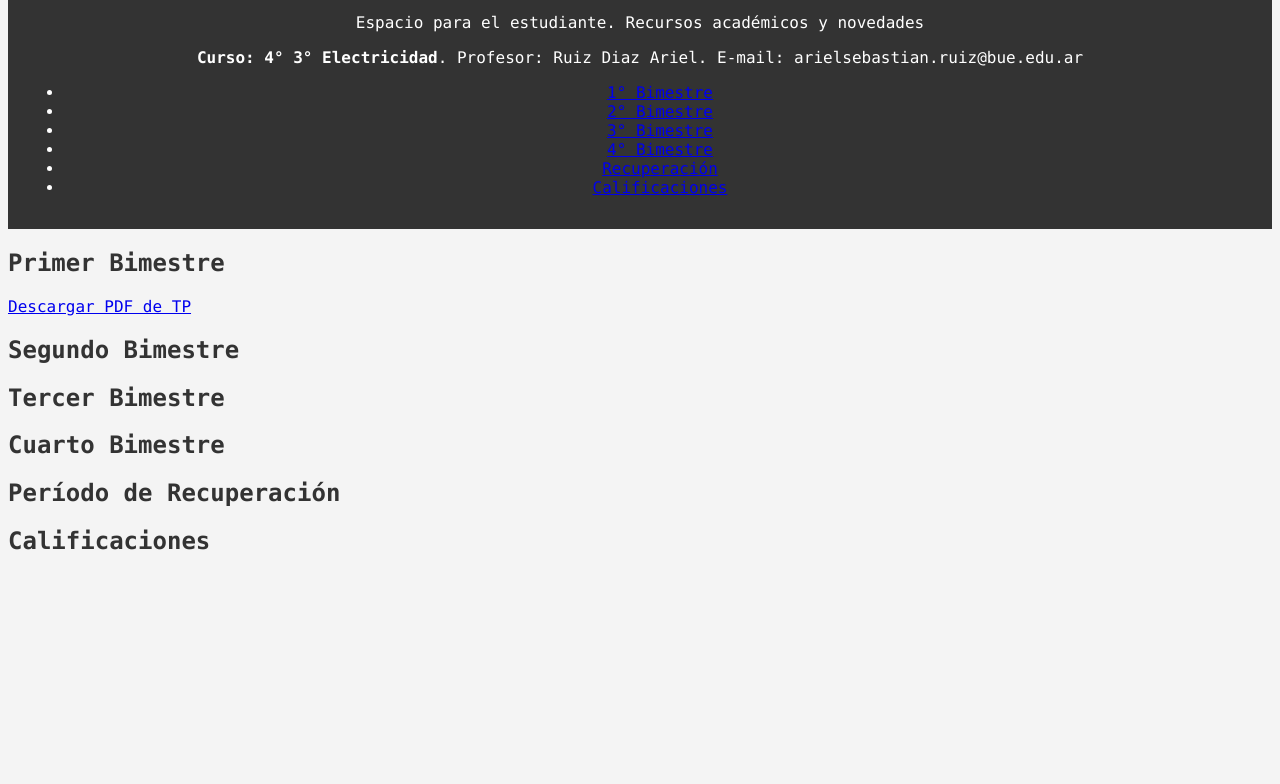
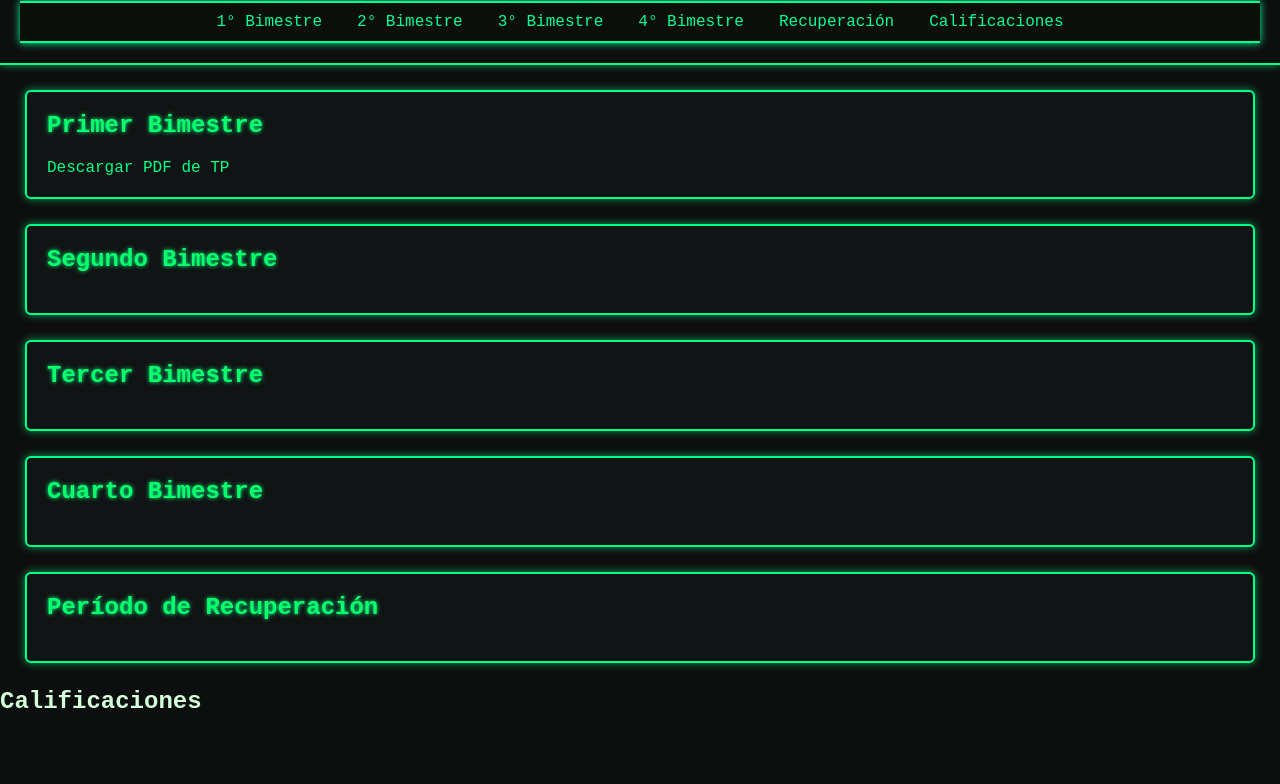
Before and after one commit to arielsrd-desing/et9mat4, a plain HTML site: page index.html in a window 1280 px wide. Shown: the part 128-912 px from the top of the page. Before the commit the page ends 800 px from the top, so only its background shows below. Drawn offline with Linux system fonts and the light colour scheme; a script that the page names is missing.

Commit message:
Update styles.css

```diff
--- a/styles.css
+++ b/styles.css
@@ -1,35 +1,189 @@
-header {
-    position: sticky;
-    top: 0;
-    background-color: #333; /* Color de fondo */
-    color: #fff; /* Color del texto */
-    padding: 1em;
-    text-align: center;
-    z-index: 1000; /* Asegura que esté por encima de otros elementos */
-    transition: background-color 0.3s; /* Transición suave */
+/* Estilo vintage tipo consola / Unix / terminal */
+
+:root {
+--bg-dark: #0d0f0f;
+--bg-panel: #111414;
+--green-neon: #00ff88;
+--green-dim: #0aff6c;
+--text-light: #d4ffd9;
+--border-glow: 0 0 8px rgba(0, 255, 136, 0.6);
 }
 
-header.scrolled {
-    background-color: #222; /* Color de fondo al hacer scroll */
+
+body {
+margin: 0;
+font-family: "Courier New", Courier, monospace;
+background-color: var(--bg-dark);
+color: var(--text-light);
+padding-bottom: 50px;
 }
-body {
-    font-family: 'Consolas', monospace; /* Tipografía Consolas */
-    background-color: #f4f4f4; /* Color de fondo */
-    color: #333; /* Color del texto */
-}
-
-@keyframes bounce {
-    0%, 20%, 50%, 80%, 100% {
-        transform: translateY(0);
-    }
-    40% {
-        transform: translateY(-10px);
-    }
-    60% {
-        transform: translateY(-5px);
-    }
+/* HEADER PEGADO */
+.header-sticky {
+position: sticky;
+top: 0;
+z-index: 10;
+background: var(--bg-dark);
+padding: 20px;
+border-bottom: 2px solid var(--green-neon);
+box-shadow: var(--border-glow);
 }
 
 header {
-    animation: bounce 1s; /* Aplica la animación al cargar */
+  position: relative;
 }
+
+/* Logo */
+.school-logo {
+  position: absolute;
+  top: 10px;
+  right: 15px;
+  width: 80px;      /* Ajusta según el tamaño real del logo */
+  height: auto;
+  filter: drop-shadow(0 0 4px #00ff99);
+  opacity: 0.9;
+  transition: opacity 0.2s ease-in-out, transform 0.2s ease-in-out;
+}
+
+.school-logo:hover {
+  opacity: 1;
+  transform: scale(1.05);
+}
+
+.main-title {
+margin: 0;
+font-size: 42px;
+color: var(--green-neon);
+text-shadow: 0 0 5px var(--green-neon);
+}
+
+
+.main-desc {
+margin: 5px 0 0;
+color: var(--green-dim);
+}
+
+
+/* BLOQUES */
+.bloque {
+background: var(--bg-panel);
+margin: 25px;
+padding: 20px;
+border: 2px solid var(--green-neon);
+border-radius: 6px;
+box-shadow: var(--border-glow);
+transition: transform 0.15s ease-in-out;
+}
+
+
+.bloque:hover {
+transform: scale(1.01);
+}
+
+
+.bloque h2 {
+margin-top: 0;
+color: var(--green-dim);
+text-shadow: 0 0 4px var(--green-neon);
+}
+
+
+/* CONTENIDO DE CADA BLOQUE */
+.contenido {
+padding-left: 10px;
+border-left: 2px dashed var(--green-dim);
+}
+
+
+/* LINKS TIPO TERMINAL */
+a {
+color: var(--green-neon);
+text-decoration: none;
+}
+
+
+a:hover {
+text-decoration: underline;
+}
+
+
+/* ANIMACIÓN SUAVE DE PARPADEO (ESTILO CURSOR) */
+@keyframes blink {
+0%, 50% { opacity: 1; }
+50.1%, 100% { opacity: 0.4; }
+}
+
+
+.cursor {
+animation: blink 1s infinite;
+}
+
+
+.main-nav {
+  margin-top: 15px;
+  border-top: 2px solid #00ff99;
+  border-bottom: 2px solid #00ff99;
+  padding: 10px 0;
+  background: #0a0f0a;
+  box-shadow: 0 0 8px #00ff99;
+}
+
+.main-nav ul {
+  list-style: none;
+  display: flex;
+  flex-wrap: wrap;
+  gap: 15px;
+  justify-content: center;
+  padding: 0;
+  margin: 0;
+}
+
+.main-nav a {
+  text-decoration: none;
+  color: #00ff99;
+  font-family: "Courier New", monospace;
+  padding: 5px 10px;
+  border-radius: 6px;
+  transition: 0.2s ease;
+}
+
+.main-nav a:hover {
+  background: rgba(0, 255, 153, 0.15);
+  box-shadow: 0 0 6px #00ff99;
+}
+
+
+.grade-block {
+  margin-bottom: 30px;
+  padding: 10px;
+  border: 2px solid #00ff99;
+  border-radius: 10px;
+  background: #0a0f0a;
+  box-shadow: 0 0 6px #00ff99;
+}
+
+.grade-table {
+  width: 100%;
+  border-collapse: collapse;
+  font-family: "Courier New", monospace;
+  color: #00ff99;
+}
+
+.grade-table th,
+.grade-table td {
+  border: 1px solid #00ff99;
+  padding: 8px;
+  text-align: left;
+}
+
+.grade-table th {
+  background: rgba(0, 255, 153, 0.15);
+}
+
+.grade-table tr:hover {
+  background: rgba(0, 255, 153, 0.1);
+}
+
+
+.bloque {
+  scroll-margin-top: 190px; /* Ajustá según necesites */
+}
```
